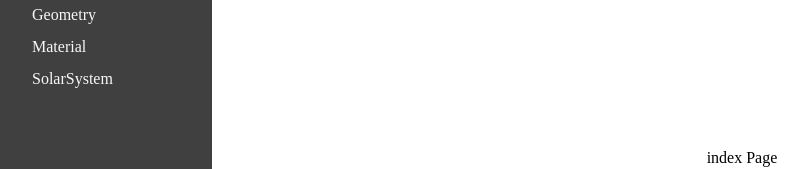
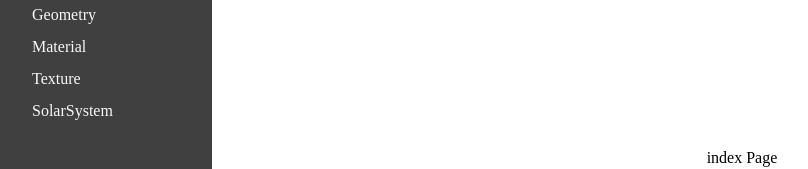
Before and after one commit to jo-duchan/hello-three-js, a React (Vite) app: page /#/ in a window 1280 px wide. Shown: the part 242-411 px from the top of the page, without its empty margins (8-816 px from the left). Built offline with nearby package versions, Linux system fonts and the light colour scheme.

Commit message:
feat: TexturePage 라우터 추가

```diff
--- a/src/path.ts
+++ b/src/path.ts
@@ -23,6 +23,10 @@ const paths = {
     path: "/material",
     label: "Material",
   },
+  texture: {
+    path: "/texture",
+    label: "Texture",
+  },
   solarSystem: {
     path: "/solarSystem",
     label: "SolarSystem",
--- a/src/router.tsx
+++ b/src/router.tsx
@@ -7,6 +7,7 @@ import CameraPage from "@/camera/Page";
 import LightPage from "@/light/Page";
 import GeometryPage from "@/geometry/Page";
 import MaterialPage from "@/material/Page";
+import TexturePage from "@/texture/Page";
 import SolarSystemPage from "@/solarSystem/Page";
 
 const routerInfo = [
@@ -35,6 +36,10 @@ const routerInfo = [
     element: <MaterialPage />,
   },
   {
+    path: paths.texture.path,
+    element: <TexturePage />,
+  },
+  {
     path: paths.solarSystem.path,
     element: <SolarSystemPage />,
   },
--- /dev/null
+++ b/src/texture/Page.tsx
@@ -0,0 +1,5 @@
+import { Canvas } from "@react-three/fiber";
+
+export default function TexturePage() {
+  return <Canvas>Texture</Canvas>;
+}
```
